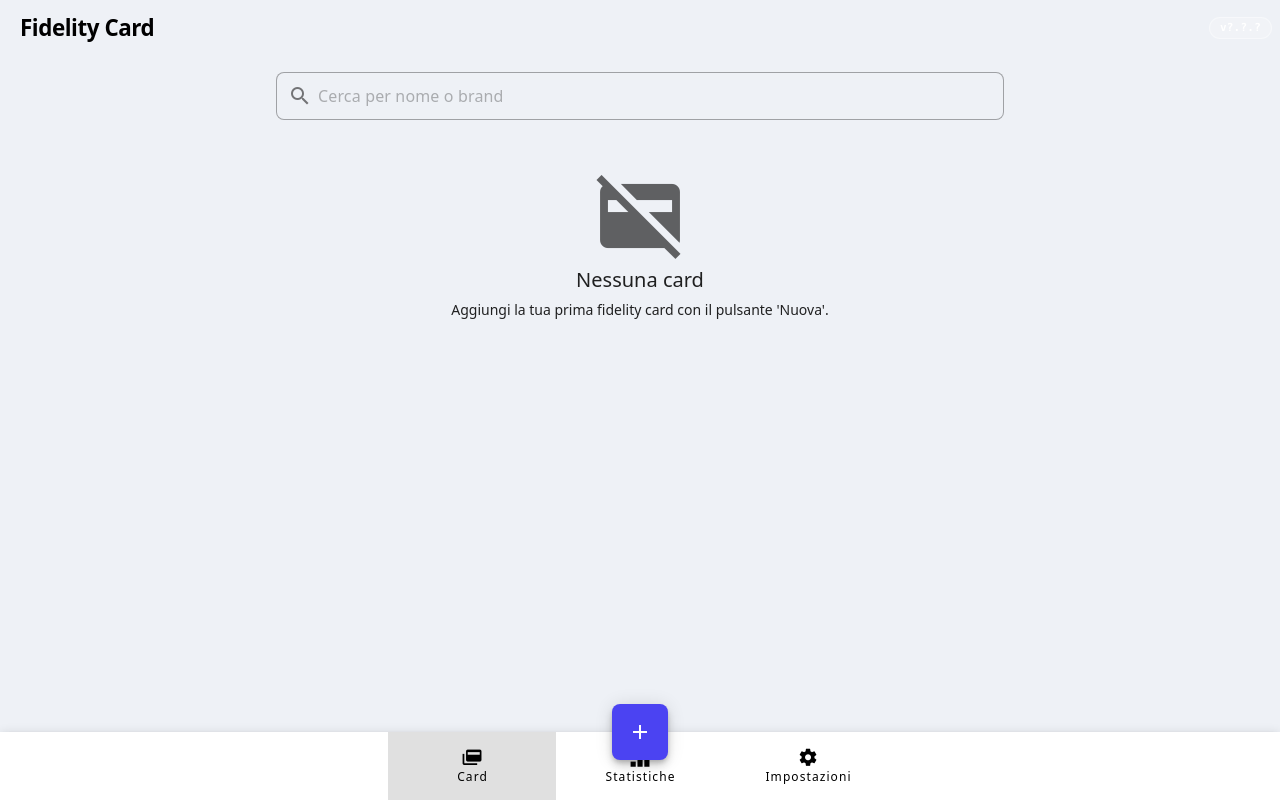
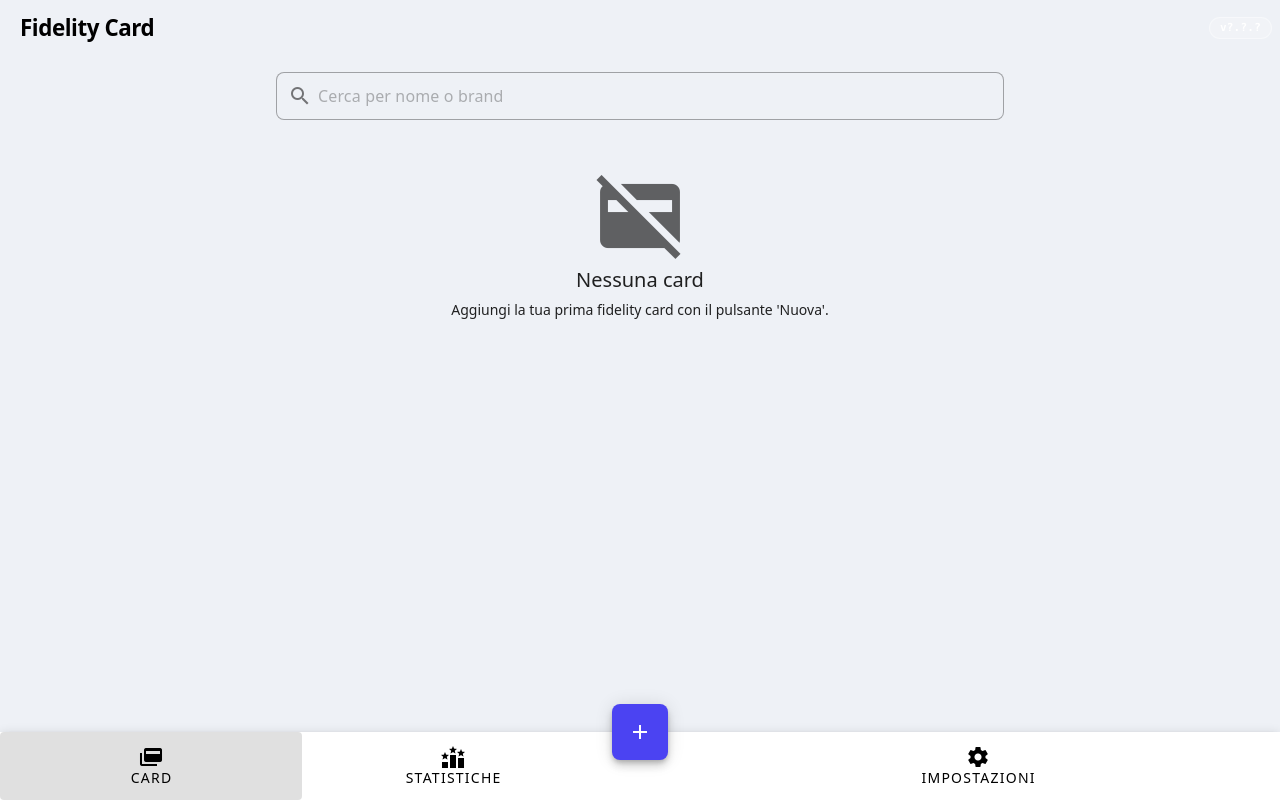
Before and after one commit to savez/fidality-card, a Vue app: page /#/cards in a window 1280 px wide. Built offline with nearby package versions, Linux system fonts and the light colour scheme.

Commit message:
fix(stats): nav col FAB centrato senza sovrapposizioni + toggle periodo spaziato e leggibile in dark

```diff
--- a/src/App.vue
+++ b/src/App.vue
@@ -32,19 +32,25 @@ const versionDialogOpen = ref(false)
       <router-view />
     </v-main>
 
-    <v-bottom-navigation grow height="68" bg-color="surface">
-      <v-btn :to="{ name: 'cards' }" value="cards" stacked>
+    <v-bottom-navigation height="68" bg-color="surface" class="app-bottom-nav">
+      <div class="nav-side">
+        <v-btn :to="{ name: 'cards' }" value="cards" stacked class="nav-btn">
           <v-icon>mdi-credit-card-multiple</v-icon>
           <span>Card</span>
         </v-btn>
-      <v-btn :to="{ name: 'stats' }" value="stats" stacked>
+        <v-btn :to="{ name: 'stats' }" value="stats" stacked class="nav-btn">
           <v-icon>mdi-podium</v-icon>
           <span>Statistiche</span>
         </v-btn>
-      <v-btn :to="{ name: 'settings' }" value="settings" stacked>
+      </div>
+      <!-- Spazio centrale riservato al FAB "Nuova", così nessuna voce ci finisce sotto -->
+      <span class="nav-fab-slot" aria-hidden="true"></span>
+      <div class="nav-side nav-side--single">
+        <v-btn :to="{ name: 'settings' }" value="settings" stacked class="nav-btn">
           <v-icon>mdi-cog</v-icon>
           <span>Impostazioni</span>
         </v-btn>
+      </div>
     </v-bottom-navigation>
 
     <!-- "Nuova": FAB centrale rialzato sopra la bottom-nav -->
@@ -67,6 +73,28 @@ const versionDialogOpen = ref(false)
 .wordmark {
   font-size: 1.4rem;
 }
+/* Barra inferiore: due metà uguali che affiancano lo slot centrale del FAB,
+   così il "+" resta centrato e nessuna voce gli finisce sotto. */
+.app-bottom-nav :deep(.v-bottom-navigation__content) {
+  width: 100%;
+  justify-content: space-between;
+}
+.nav-side {
+  display: flex;
+  flex: 1 1 0;
+  height: 100%;
+}
+.nav-side--single {
+  justify-content: center;
+}
+.nav-side .nav-btn {
+  flex: 1 1 0;
+  min-width: 0;
+  height: 100%;
+}
+.nav-fab-slot {
+  flex: 0 0 72px;
+}
 /* "Nuova": FAB centrale rialzato, sopra la bottom-nav */
 .nav-fab {
   position: fixed;
--- a/src/views/StatsView.vue
+++ b/src/views/StatsView.vue
@@ -9,6 +9,7 @@ import PodiumChart from '@/components/PodiumChart.vue'
 const cards = useCardsStore()
 const logs = useLogsStore()
 const allLogs = ref([])
+const loaded = ref(false)
 const range = ref('week')
 
 const RANGES = [
@@ -21,6 +22,7 @@ const RANGES = [
 onMounted(async () => {
   if (cards.items.length === 0) await cards.refresh()
   allLogs.value = await logs.getAll()
+  loaded.value = true
 })
 
 const ranking = computed(() =>
@@ -42,11 +44,20 @@ function brandColor(card) {
   <v-container class="pa-3" style="max-width: 600px">
     <h2 class="text-h5 mb-3">Statistiche</h2>
 
-    <v-btn-toggle v-model="range" mandatory density="comfortable" class="mb-4" divided>
-      <v-btn v-for="r in RANGES" :key="r.value" :value="r.value" size="small">
+    <div class="range-toggle mb-5" role="group" aria-label="Periodo">
+      <v-btn
+        v-for="r in RANGES"
+        :key="r.value"
+        :variant="range === r.value ? 'flat' : 'tonal'"
+        :color="range === r.value ? 'primary' : undefined"
+        class="range-toggle__btn"
+        rounded="pill"
+        size="small"
+        @click="range = r.value"
+      >
         {{ r.label }}
       </v-btn>
-    </v-btn-toggle>
+    </div>
 
     <template v-if="ranking.length > 0">
       <PodiumChart :top="top" />
@@ -71,10 +82,10 @@ function brandColor(card) {
       </v-list>
     </template>
 
-    <v-card v-else variant="tonal" class="pa-6 text-center mt-4">
+    <v-card v-else-if="loaded" variant="tonal" class="pa-6 text-center mt-4">
       <v-icon size="48" class="mb-2">mdi-podium</v-icon>
       <div v-if="logs.enabled" class="text-body-1">
-        Nessun dato ancora. Usa le tue carte per popolare il podio! 🏆
+        Nessun utilizzo in questo periodo. Usa le tue carte per popolare il podio! 🏆
       </div>
       <div v-else class="text-body-1">
         Il tracciamento degli utilizzi è disattivato. Riattivalo dalle
@@ -84,3 +95,18 @@ function brandColor(card) {
     </v-card>
   </v-container>
 </template>
+
+<style scoped>
+/* Selettore periodo: pillole spaziate, larghezza equa, vanno a capo su schermi
+   stretti così non toccano mai il bordo. L'attivo è pieno (primary), gli altri
+   tonali — distinguibili sia in tema chiaro che scuro. */
+.range-toggle {
+  display: flex;
+  gap: 8px;
+  flex-wrap: wrap;
+}
+.range-toggle__btn {
+  flex: 1 1 auto;
+  letter-spacing: 0;
+}
+</style>
```
Lines whose indentation alone changed are shown as unchanged.
